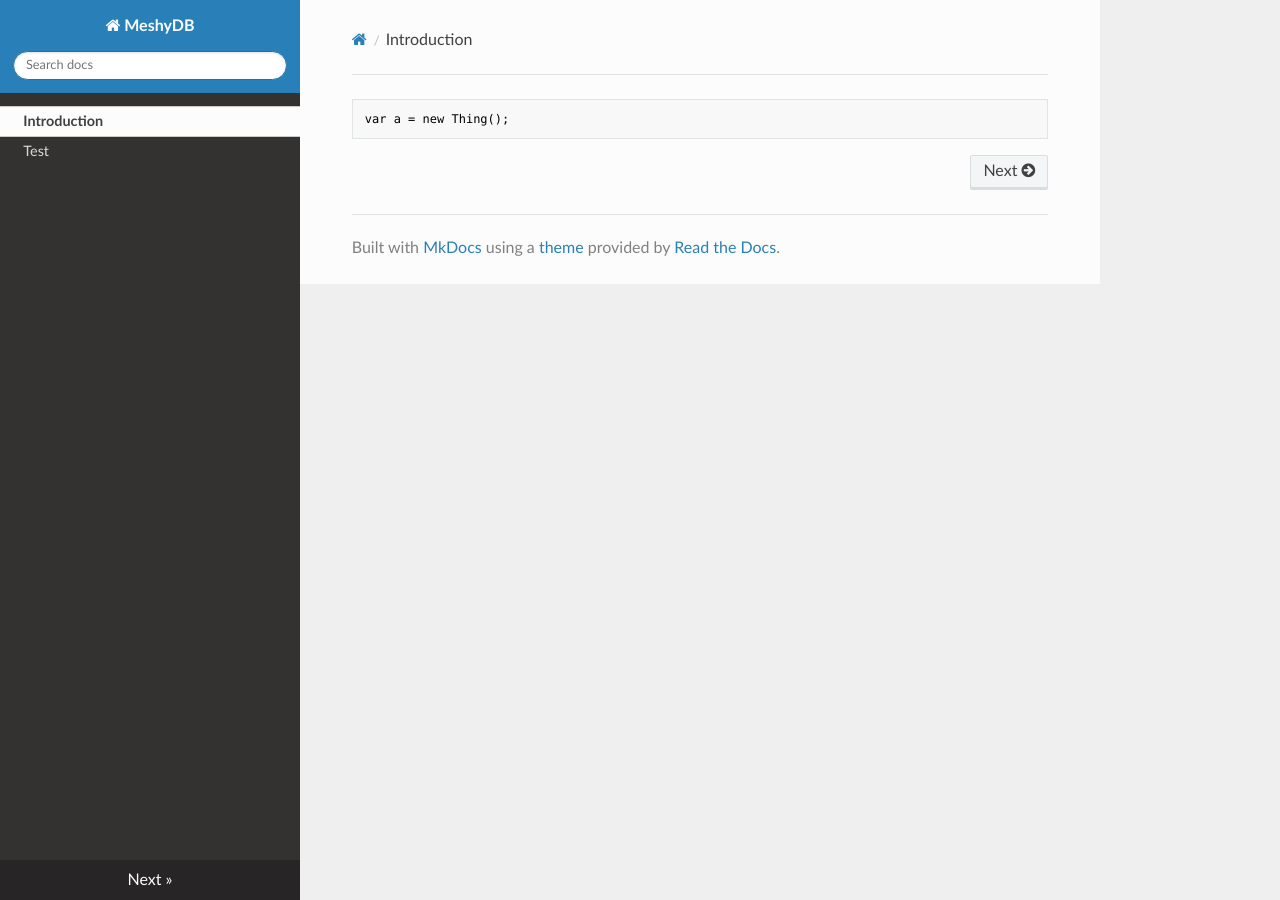
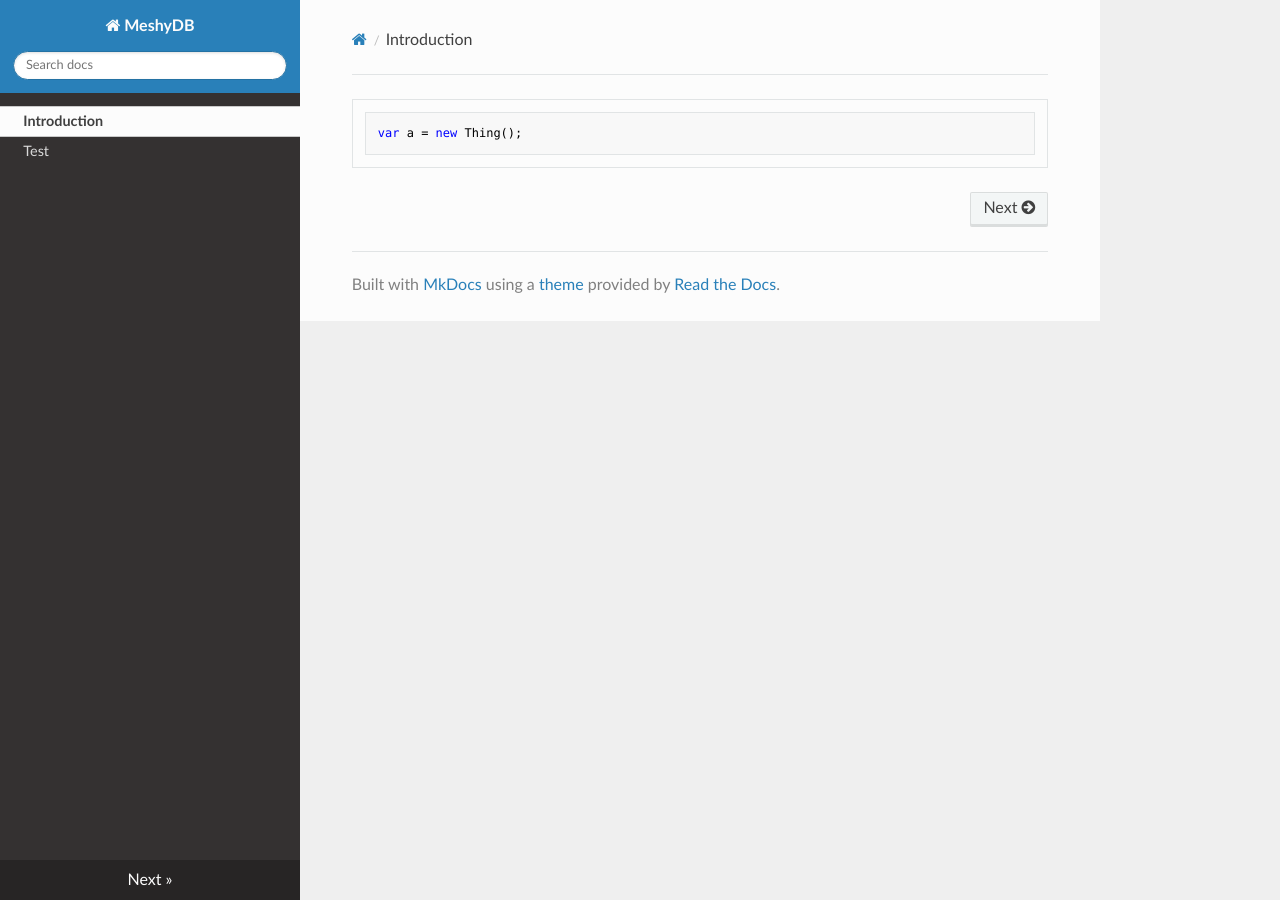
Before and after one commit to yetisoftworks/MeshyDB.SDK, an MkDocs documentation site: the page built from docs/index.md, in a window 1280 px wide. Built offline with MkDocs 1.6.1, drawn with Linux system fonts in a browser that asks for light colours; nearby versions of some CDN libraries.

Commit message:
Update mkdocs.yml

```diff
--- a/mkdocs.yml
+++ b/mkdocs.yml
@@ -10,4 +10,4 @@ extra_css:
     - css/syntaxhighlight.css
 
 markdown_extensions:
-    - markdown_fenced_code_tabs
+    - pymdownx.superfences
```
